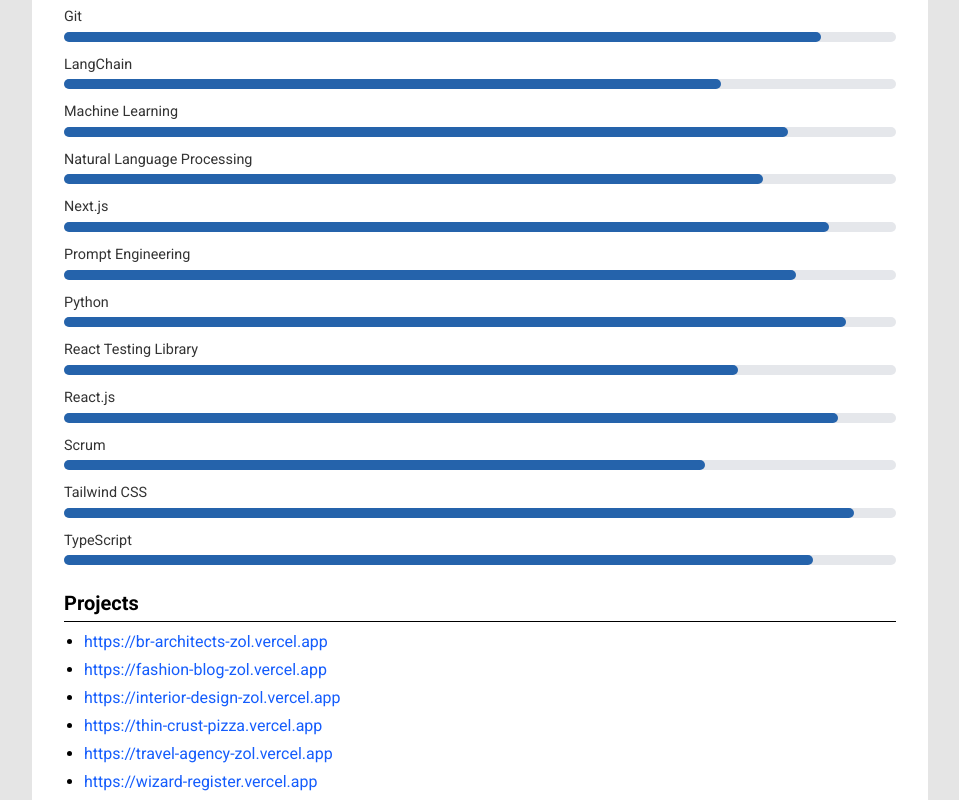
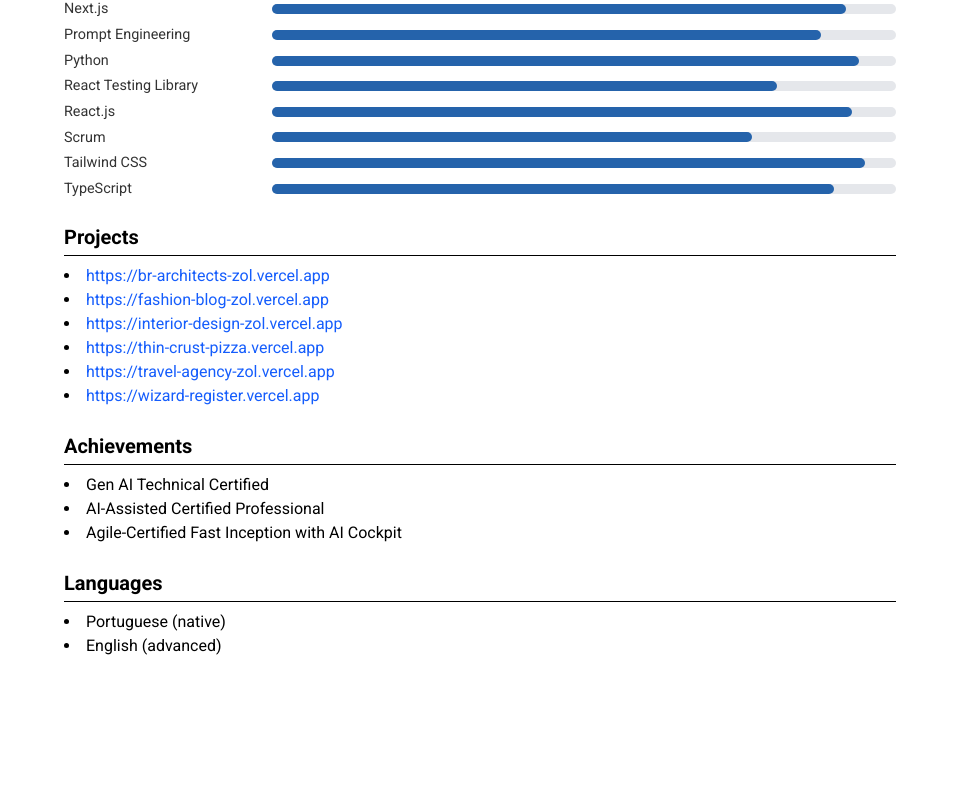
Before and after one commit to zolppy/my-resume, a Next.js app: page / in a window 1280 px wide. Shown: the part 1400-2200 px from the top of the page, without its empty margins (160-1119 px from the left). After the commit the page ends 2090 px from the top, so only its background shows below. Built offline with nearby package versions, Linux system fonts and the light colour scheme.

Commit message:
fix: addapted to pdf

```diff
--- a/package.json
+++ b/package.json
@@ -12,6 +12,7 @@
     "next": "15.4.1",
     "react": "19.1.0",
     "react-dom": "19.1.0",
+    "tailwind-merge": "^3.3.1",
     "uuid": "^11.1.0"
   },
   "devDependencies": {
--- a/src/app/components/Achievement/index.tsx
+++ b/src/app/components/Achievement/index.tsx
@@ -1,7 +1,7 @@
 import { Achievement as AchievementType } from "@/utils/types/achievement";
 
 export function Achievement({ title }: Omit<AchievementType, "id">) {
-  return <li className="mb-1">{title}</li>;
+  return <li>{title}</li>;
 }
 
 Achievement.displayName = "Achievement";
--- a/src/app/components/Language/index.tsx
+++ b/src/app/components/Language/index.tsx
@@ -1,7 +1,7 @@
 import { Language as LanguageType } from "@/utils/types/language";
 
 export function Language({ title }: Omit<LanguageType, "id">) {
-  return <li className="mb-1">{title}</li>;
+  return <li>{title}</li>;
 }
 
 Language.displayName = "Language";
--- a/src/app/components/List/index.tsx
+++ b/src/app/components/List/index.tsx
@@ -1,11 +1,18 @@
-import { ReactNode } from "react";
+import { HTMLAttributes, ReactNode } from "react";
+import { type ClassNameValue, twMerge } from "tailwind-merge";
 
-interface ListProps {
+interface ListProps extends HTMLAttributes<HTMLUListElement> {
   children: ReactNode;
 }
 
-export function List({ children }: ListProps) {
-  return <ul className="list-disc pl-5">{children}</ul>;
+export function List({ children, className = "" }: ListProps) {
+  const defaultStyles = "list-disc list-inside";
+
+  return (
+    <ul className={twMerge(defaultStyles, className as ClassNameValue)}>
+      {children}
+    </ul>
+  );
 }
 
 List.displayName = "List";
--- a/src/app/components/Project/index.tsx
+++ b/src/app/components/Project/index.tsx
@@ -5,7 +5,7 @@
 
 export function Project({ href, title }: ProjectProps) {
   return (
-    <li className="mb-1">
+    <li>
       <a href={href} className="text-blue-600 hover:underline">
         {title}
       </a>
--- a/src/app/components/Skill/index.tsx
+++ b/src/app/components/Skill/index.tsx
@@ -2,14 +2,17 @@
 
 export function Skill({ title, rate }: Omit<SkillType, "id">) {
   return (
-    <li className="flex flex-col gap-y-1">
-      <span className="text-[0.9rem] text-[#333]">{title}</span>
-      <div className="w-full bg-gray-200 rounded-full h-2.5">
+    <li className="flex justify-between items-center">
+      <span className="text-[0.9rem] text-[#333] whitespace-nowrap">
+        {title}
+      </span>
+      <div className="bg-gray-200 rounded-full h-2.5 w-[75%] hidden md:block">
         <div
           className="bg-[#2563ab] h-2.5 rounded-full"
           style={{ width: `${rate}%` }}
         ></div>
       </div>
+      <div className="md:hidden">{rate}%</div>
     </li>
   );
 }
--- a/src/app/globals.css
+++ b/src/app/globals.css
@@ -3,7 +3,3 @@
 * {
   @apply scroll-smooth;
 }
-
-body {
-  @apply bg-neutral-200;
-}
--- a/src/app/page.tsx
+++ b/src/app/page.tsx
@@ -60,6 +60,7 @@
       </section>
       <section>
         <H2>Experiences</H2>
+        <List>
           {experiences.map(
             ({ id, title, company, date, description }: ExperienceType) => (
               <Experience
@@ -71,9 +72,11 @@
               />
             )
           )}
+        </List>
       </section>
       <section>
         <H2>Academic Background</H2>
+        <List>
           {educations.map(({ id, title, institution, date }: EducationType) => (
             <Education
               key={id}
@@ -82,14 +85,15 @@
               date={date}
             />
           ))}
+        </List>
       </section>
       <section>
         <H2>Skills</H2>
-        <ul className="space-y-3">
+        <List className="space-y-1">
           {skills.map(({ id, title, rate }: SkillType) => (
             <Skill key={id} title={title} rate={rate} />
           ))}
-        </ul>
+        </List>
       </section>
       <section>
         <H2>Projects</H2>
```
Also changed, not shown: 1 other file (tests, documents, lock files or other folders). Lines whose indentation alone changed are shown as unchanged.
